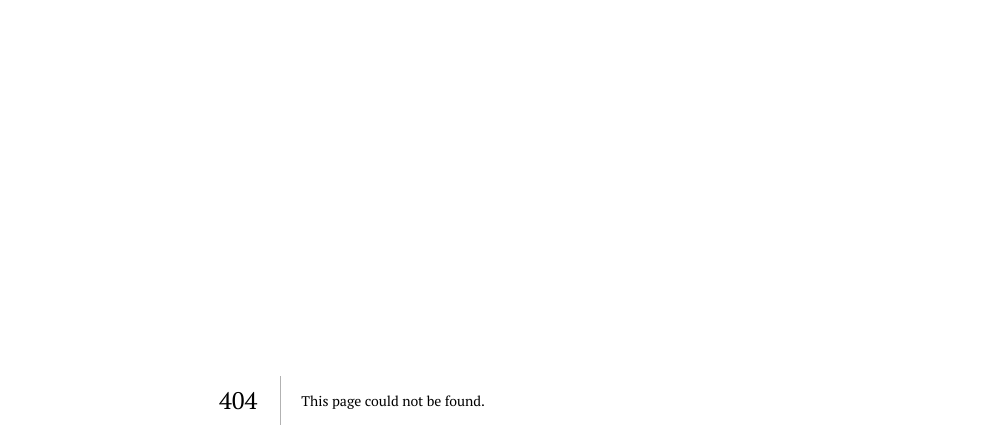
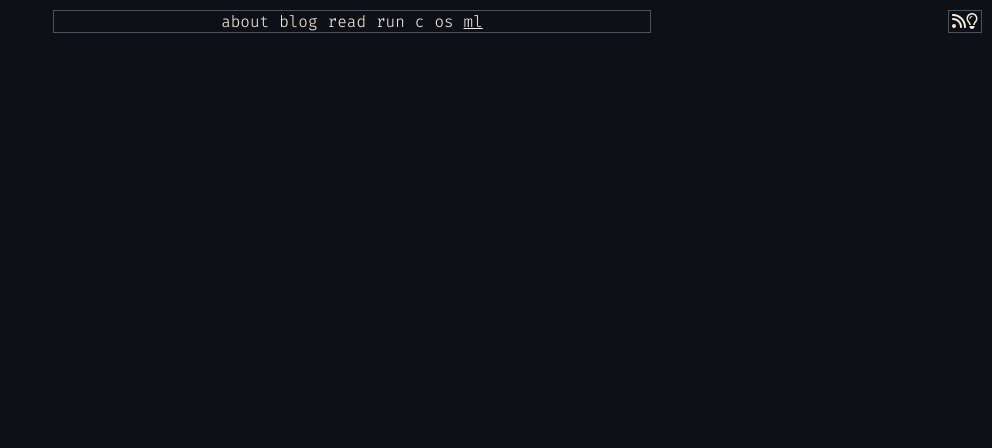
Before and after one commit to Zonotora/zonotora.github.io, a Next.js app: page /ml in a window 1280 px wide. Before the commit this address had no page. Shown: the top 448 px of the page, without its empty margins (288-1280 px from the left). Built offline with nearby package versions, Linux system fonts and the light colour scheme.

Commit message:
Rename files and add ml page

```diff
--- a/components/header.tsx
+++ b/components/header.tsx
@@ -48,14 +48,15 @@ const Header = ({ active }: HeaderProps) => {
       <header>
         <HeaderLink active={active} link="about" />
         <HeaderLink active={active} link="blog" />
-        <HeaderLink active={active} link="reading" />
-        <HeaderLink active={active} link="running" />
+        <HeaderLink active={active} link="read" />
+        <HeaderLink active={active} link="run" />
         <HeaderLink active={active} link="c" />
         <HeaderLink
           active={active}
           link="os"
           alternativeLink="guidos/book/index.html"
         />
+        <HeaderLink active={active} link="ml" />
       </header>
       <div className="box helper-icons">
         <a href={`/feed.xml`}>
--- a/pages/blog/index.tsx
+++ b/pages/blog/index.tsx
@@ -5,6 +5,7 @@ import Page from "../../components/page";
 export const Blog = ({ files }: { files: StaticFileType[] }) => {
   return (
     <Page active="blog">
+      Wow. So empty.
       {files.map((file) => (
         <div>
           {file.title}
--- /dev/null
+++ b/pages/ml.mdx
@@ -0,0 +1,9 @@
+import Page from "../components/page";
+
+export default function MDXPage({ children }) {
+  return (
+    <Page active="ml">
+      <div className="content">{children}</div>
+    </Page>
+  );
+}
--- a/pages/reading/index.tsx
+++ b/pages/read/index.tsx
@@ -170,7 +170,7 @@ export const Reading = ({ files }: { files: StaticFileType[] }) => {
   );
 
   return (
-    <Page active="reading">
+    <Page active="read">
       <BookHeader
         filter={filter}
         setFilter={setFilter}
@@ -185,7 +185,7 @@ export const Reading = ({ files }: { files: StaticFileType[] }) => {
 };
 
 export const getStaticProps = async () => {
-  const files = getStaticFiles("reading");
+  const files = getStaticFiles("read");
 
   return {
     props: { files },
--- a/pages/running.mdx
+++ b/pages/run.mdx
@@ -243,7 +243,7 @@ Source @HowTrainEliud2023
 
 export default function MDXPage({ children }) {
   return (
-    <Page active="running">
+    <Page active="run">
       <div className="content">{children}</div>
     </Page>
   );
--- a/styles/globals.css
+++ b/styles/globals.css
@@ -43,6 +43,10 @@ code {
   border-radius: 4px;
   padding-left: 3px;
   padding-right: 3px;
+}
+
+code span {
+  font-family: "Fira Code", monospace;
 }
 
 a {
```
Also changed, not shown: pages/template.mdx (added, +11 -0 lines), pages/read/misbehaving_the_making_of_behavioral_economics.mdx (renamed from pages/reading/misbehaving_the_making_of_behavioral_economics.mdx), pages/read/noise_a_flaw_in_human_judgement.mdx (renamed from pages/reading/noise_a_flaw_in_human_judgement.mdx), pages/read/the_dream_of_ridiculous_man.mdx (renamed from pages/reading/the_dream_of_ridiculous_man.mdx).
